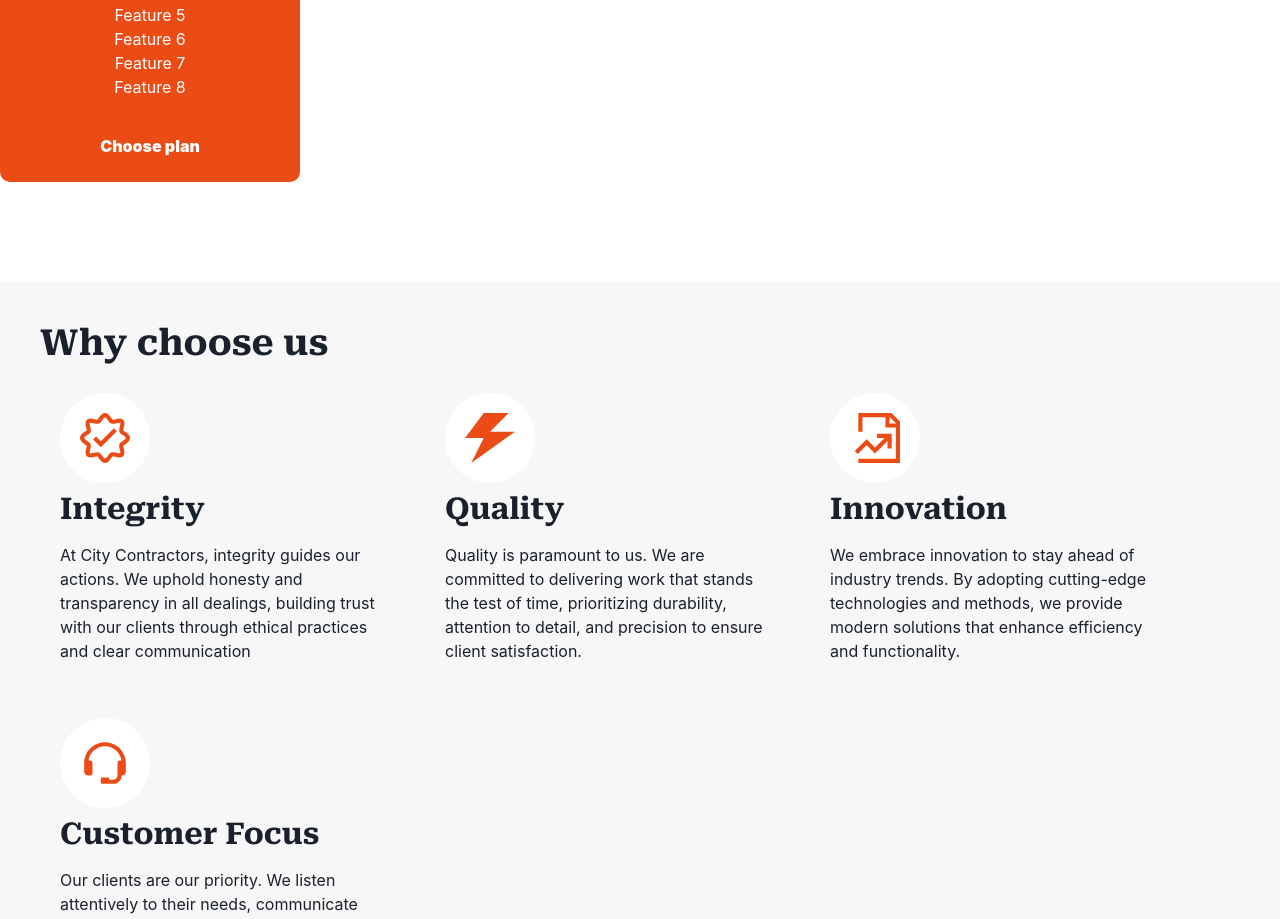
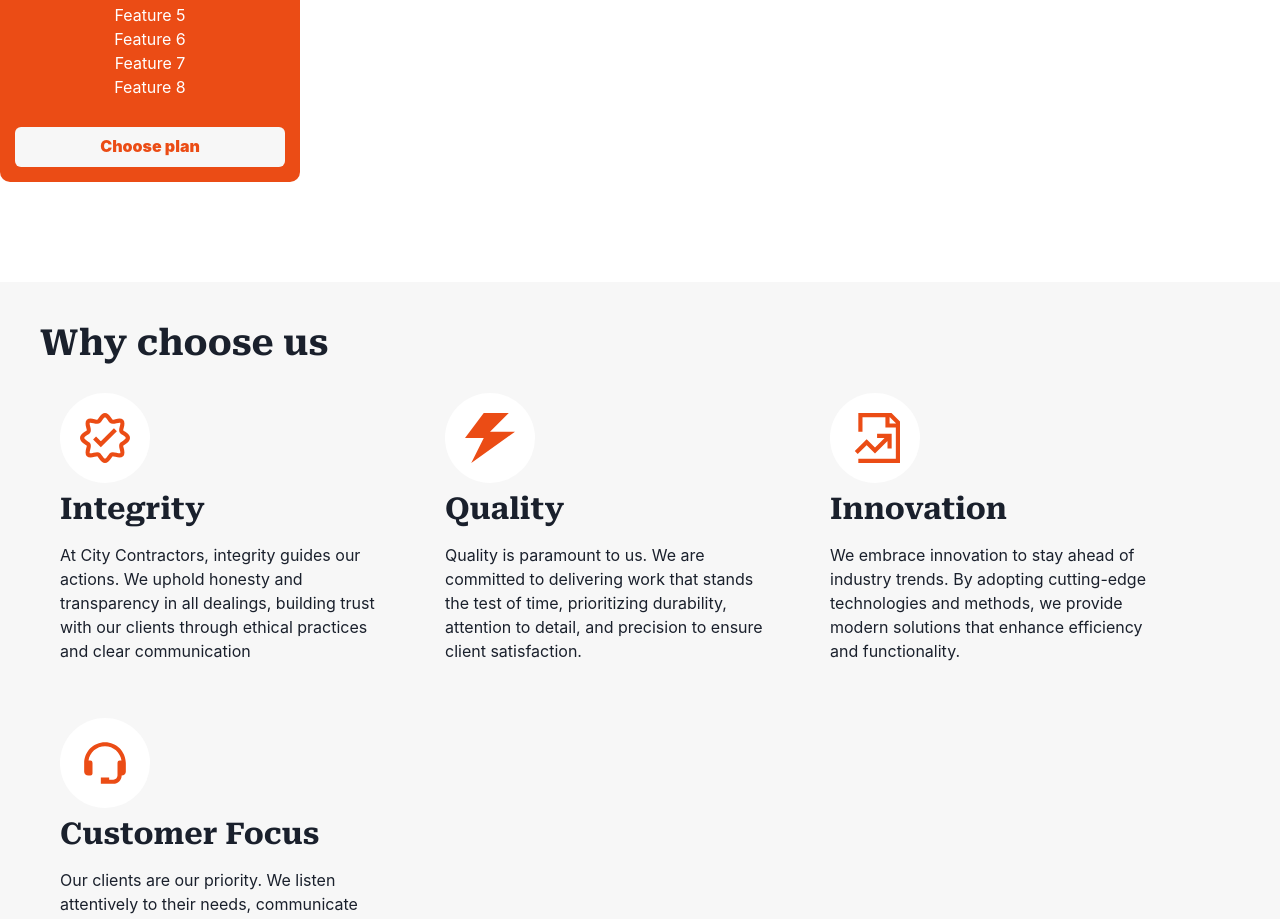
Before and after one commit to oranusi237/Citify-contractors, a React (Create React App) app: page /about in a window 1280 px wide. Shown: the part 1867-2786 px from the top of the page. Built offline with nearby package versions, Linux system fonts and the light colour scheme.

Commit message:
Updating button reusability

```diff
--- a/src/Components/Reuseables/Solidbutton.jsx
+++ b/src/Components/Reuseables/Solidbutton.jsx
@@ -1,10 +1,10 @@
 import { Box, Button } from "@chakra-ui/react";
 import { primaryColor } from "./colors";
 
-export default function CustomSolidButton({type, buttonText, alignSelf}) {
+export default function CustomSolidButton({ hoverColor, type, buttonText, alignSelf, textColor, buttonColor }) {
     return (
         <Box>
-            <Button _hover={{ background: "#C70000" }} width={"full"} type={type} fontWeight={900} color={"white"} bg={primaryColor} mt={5} alignSelf={alignSelf}>{buttonText}</Button>
+            <Button _hover={{ background: hoverColor ? hoverColor : "#C70000" }} width={"full"} type={type} fontWeight={900} color={textColor ? textColor : "white"} bg={buttonColor ? buttonColor : primaryColor} mt={5} alignSelf={alignSelf}>{buttonText}</Button>
 
         </Box>
     )
```
